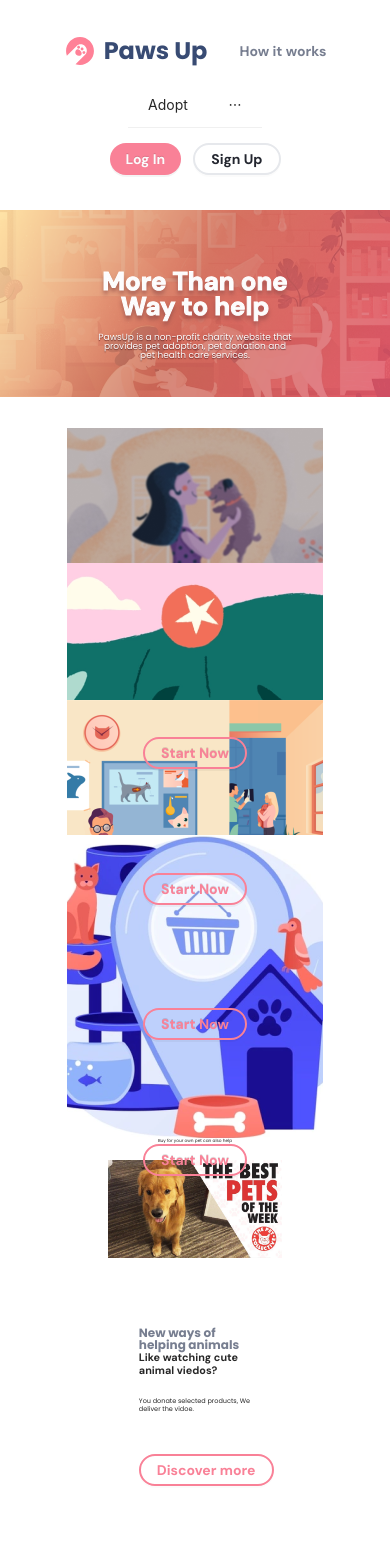
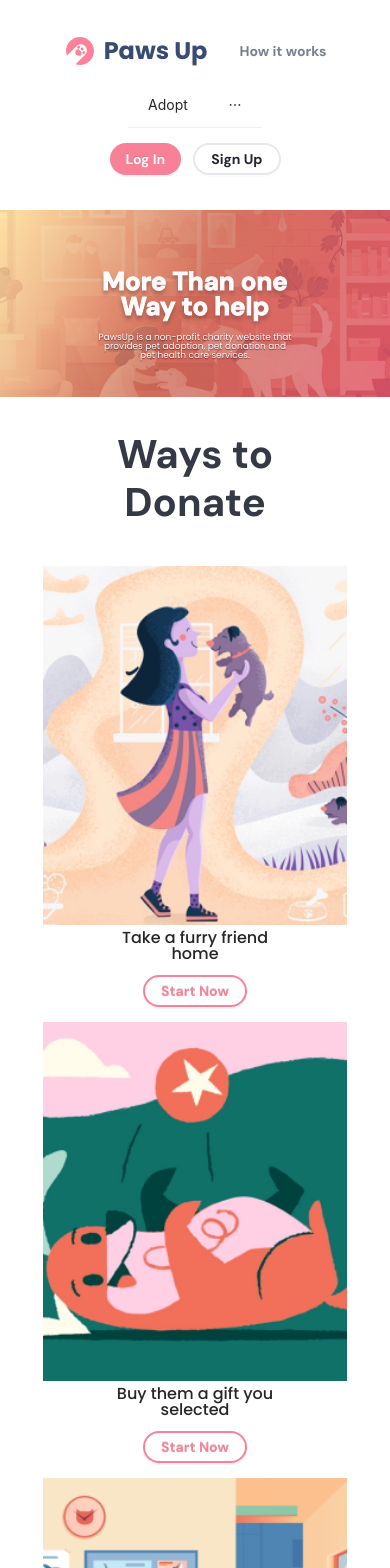
Before and after one commit to anne-creator/PawsUp, a React (Create React App) app: page / in a window 390 px wide. Shown: the top 1568 px of the page. Built offline with nearby package versions, Linux system fonts and the light colour scheme.

Commit message:
refact: HomePage: ways section responsive

```diff
--- a/src/pages/home/HomePage.module.scss
+++ b/src/pages/home/HomePage.module.scss
@@ -44,30 +44,35 @@
     @include text-style-headline-3;
     color:$color-neutrals-3;
     text-align: center;
+    margin-bottom: max(4.37vw,4rem);
   }
   &__cards {
     display: grid;
     grid-template-columns:repeat(auto-fit,minmax(256px,1fr));
-    gap:3rem;
+    gap:max(1.73vw,15px);
   }
   &__card {
     display:flex;
     flex-direction: column;
-    justify-content: center;
+    justify-content: start;
     align-items: center;
-    height:27.1vw;
-    background-size: red;
     &__img{
-      // background-size:contain;
+      width:100%;
     }
     &__title{
-      margin:1.39vw 0;
-      width: 80%;
-      text-align: center;
+      display: flex;
+      justify-content: center;
+      align-items: center;
+      height:max(6.11vw,50px);
       @include text-style-body-2;
-      font-size: 1.11vw;
-      line-height: 1.667vw;
-      margin:auto;
+      font-size: max(1.11vw,16px);
+      line-height: max(1.667vw,16px);
+      padding:auto;
+      .tittle__text {
+        width: 80%;
+        text-align: center;
+
+      }
     }
     .ways__card__button{
       @include button-secondary;
@@ -112,6 +117,7 @@
     color: $color-neutrals-4;
     font-size: max(1.11vw,12px);
     line-height: max(1.11vw,12px);
+    margin-bottom: max(0.84rem,5px);
   }
   &__heading{
     @include text-style-headline-1;
--- a/src/pages/home/HomePage.tsx
+++ b/src/pages/home/HomePage.tsx
@@ -33,22 +33,22 @@ export class HomePage extends React.Component {
           <div className={styles['ways__cards']}>
             <div className={styles['ways__card']}>
               <img className={styles['ways__card__img']} src={way1} />
-              <h4 className={styles['ways__card__title']}>Take a furry friend home</h4>
+              <div className={styles['ways__card__title']}><h4 className={styles['tittle__text']}>Take a furry friend home</h4></div>
               <Button className={styles['ways__card__button']} type='primary'>Start Now</Button>
             </div>
             <div className={styles['ways__card']}>
               <img className={styles['ways__card__img']} src={way2} />
-              <h4 className={styles['ways__card__title']}>Buy them a gift you selected</h4>
+              <div className={styles['ways__card__title']}><h4 className={styles['tittle__text']}>Buy them a gift you selected</h4></div>
               <Button className={styles['ways__card__button']} type='primary'>Start Now</Button>
             </div>
             <div className={styles['ways__card']}>
               <img className={styles['ways__card__img']} src={way3} />
-              <h4 className={styles['ways__card__title']}>Medical care is in great need </h4>
+              <div className={styles['ways__card__title']}><h4 className={styles['tittle__text']}>Medical care is in great need</h4> </div>
               <Button className={styles['ways__card__button']} type='primary'>Start Now</Button>
             </div>
             <div className={styles['ways__card']}>
               <img className={styles['ways__card__img']} src={way4} />
-              <h4 className={styles['ways__card__title']}>Buy for your own pet can also help </h4>
+              <div className={styles['ways__card__title']}><h4 className={styles['tittle__text']}>Buy for your own pet can also help</h4> </div>
               <Button className={styles['ways__card__button']} type='primary'>Start Now</Button>
             </div>
           </div>
@@ -62,7 +62,7 @@ export class HomePage extends React.Component {
             <div className={`${styles['text']} ${styles.item}`}>
               <div className={styles['text__decor']}>New ways of  helping animals </div>
               <div className={styles['text__heading']}>Like watching cute animal viedos? </div>
-              <div className={styles['text__subheading']}>You donate selected products, We deliver the vidoe.</div>
+              <div className={styles['text__subheading']}> Donate selected products, We will deliver the cute animal video.</div>
               <div className={styles['text__restriction']}></div>
               <Button className={styles['text__button']} >Discover more</Button>
             </div>
```
Also changed, not shown: src/assets/images/way1.png.
